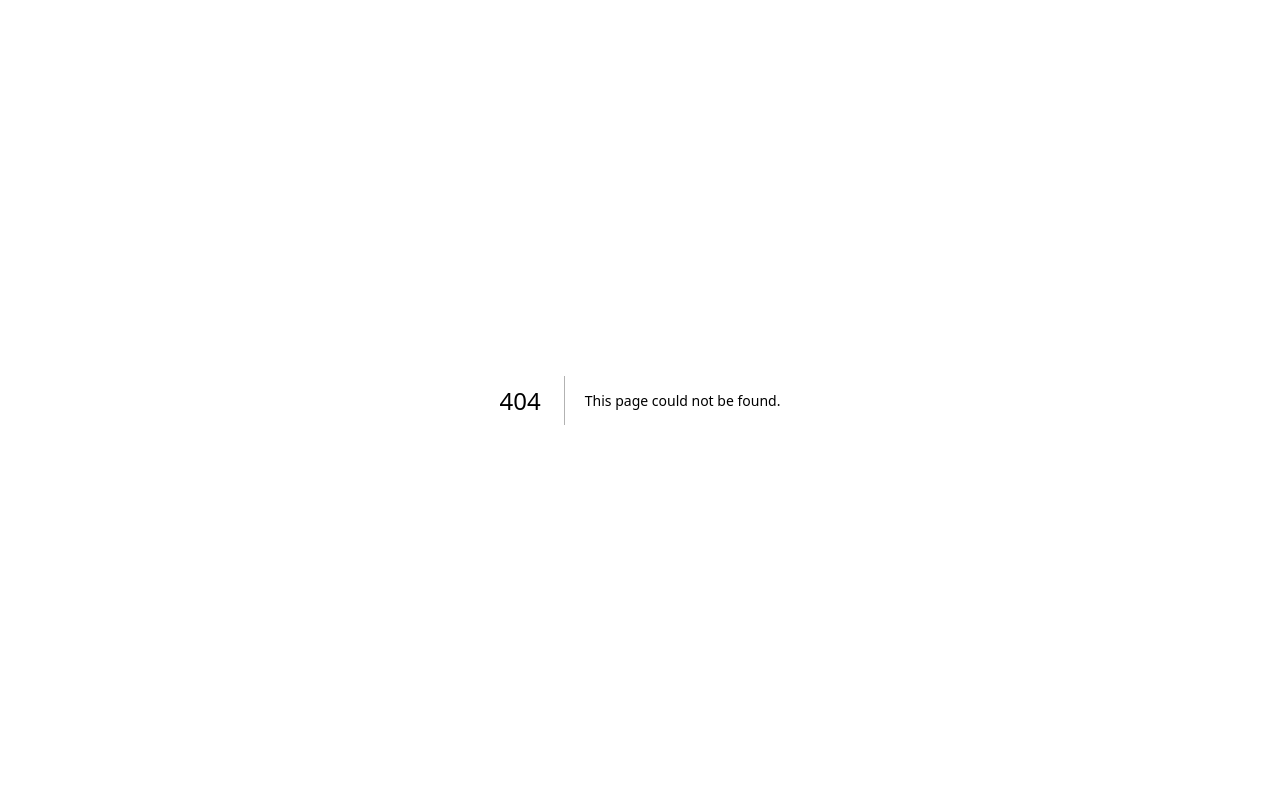
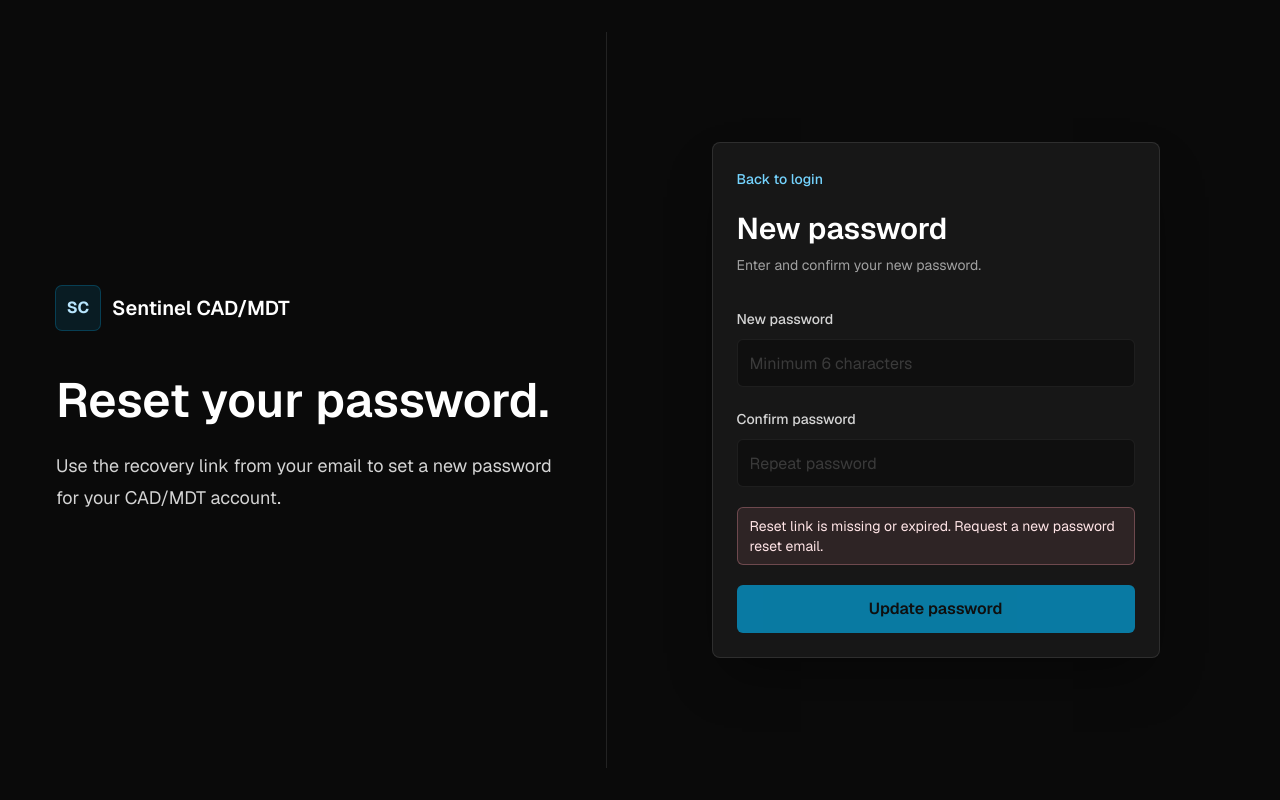
Before and after one commit to Firehorse101249/fivem-cad-mdt, a Next.js app: page /reset-password in a window 1280 px wide. Before the commit this address had no page. Built offline with nearby package versions, Linux system fonts and the light colour scheme; no server answers.

Commit message:
Create page.tsx

```diff
--- /dev/null
+++ b/app/reset-password/page.tsx
@@ -0,0 +1,241 @@
+"use client";
+
+import Link from "next/link";
+import { useRouter } from "next/navigation";
+import { FormEvent, useEffect, useState } from "react";
+import { getSupabaseBrowserClient } from "../_lib/supabase-client";
+
+type TokenState = "checking" | "ready" | "error";
+
+function getUrlTokens() {
+  const query = new URLSearchParams(window.location.search);
+  const hash = new URLSearchParams(window.location.hash.replace(/^#/, ""));
+
+  return {
+    accessToken: hash.get("access_token") ?? query.get("access_token"),
+    code: query.get("code") ?? hash.get("code"),
+    refreshToken: hash.get("refresh_token") ?? query.get("refresh_token"),
+  };
+}
+
+export default function ResetPasswordPage() {
+  const router = useRouter();
+  const [tokenState, setTokenState] = useState<TokenState>("checking");
+  const [password, setPassword] = useState("");
+  const [confirmPassword, setConfirmPassword] = useState("");
+  const [error, setError] = useState("");
+  const [success, setSuccess] = useState("");
+  const [isSubmitting, setIsSubmitting] = useState(false);
+
+  useEffect(() => {
+    let isActive = true;
+
+    async function prepareRecoverySession() {
+      const supabase = getSupabaseBrowserClient();
+
+      if (!supabase) {
+        if (isActive) {
+          setError("Supabase is not configured.");
+          setTokenState("error");
+        }
+        return;
+      }
+
+      const { accessToken, code, refreshToken } = getUrlTokens();
+
+      if (code) {
+        const { error: exchangeError } = await supabase.auth.exchangeCodeForSession(code);
+
+        if (!isActive) {
+          return;
+        }
+
+        if (exchangeError) {
+          setError(exchangeError.message);
+          setTokenState("error");
+          return;
+        }
+
+        setTokenState("ready");
+        window.history.replaceState(null, "", "/reset-password");
+        return;
+      }
+
+      if (accessToken && refreshToken) {
+        const { error: sessionError } = await supabase.auth.setSession({
+          access_token: accessToken,
+          refresh_token: refreshToken,
+        });
+
+        if (!isActive) {
+          return;
+        }
+
+        if (sessionError) {
+          setError(sessionError.message);
+          setTokenState("error");
+          return;
+        }
+
+        setTokenState("ready");
+        window.history.replaceState(null, "", "/reset-password");
+        return;
+      }
+
+      const { data } = await supabase.auth.getSession();
+
+      if (!isActive) {
+        return;
+      }
+
+      if (data.session) {
+        setTokenState("ready");
+      } else {
+        setError("Reset link is missing or expired. Request a new password reset email.");
+        setTokenState("error");
+      }
+    }
+
+    void prepareRecoverySession();
+
+    return () => {
+      isActive = false;
+    };
+  }, []);
+
+  async function handleSubmit(event: FormEvent<HTMLFormElement>) {
+    event.preventDefault();
+    setError("");
+    setSuccess("");
+
+    if (password !== confirmPassword) {
+      setError("Passwords must match.");
+      return;
+    }
+
+    if (password.length < 6) {
+      setError("Password must be at least 6 characters.");
+      return;
+    }
+
+    const supabase = getSupabaseBrowserClient();
+
+    if (!supabase) {
+      setError("Supabase is not configured.");
+      return;
+    }
+
+    setIsSubmitting(true);
+
+    const { error: updateError } = await supabase.auth.updateUser({
+      password,
+    });
+
+    if (updateError) {
+      setError(updateError.message);
+      setIsSubmitting(false);
+      return;
+    }
+
+    await supabase.auth.signOut();
+    await fetch("/api/auth/session", { method: "DELETE" });
+    setSuccess("Password updated. Redirecting to login.");
+
+    setTimeout(() => {
+      router.push("/login");
+      router.refresh();
+    }, 1200);
+  }
+
+  return (
+    <main className="grid min-h-screen bg-neutral-950 px-4 py-8 text-neutral-100 lg:grid-cols-[0.9fr_1fr]">
+      <section className="hidden items-center justify-center border-r border-white/10 p-10 lg:flex">
+        <div className="max-w-xl">
+          <Link href="/" className="mb-10 flex items-center gap-3">
+            <span className="grid size-11 place-items-center rounded-md bg-sky-400/10 font-bold text-sky-200 ring-1 ring-sky-400/30">
+              SC
+            </span>
+            <span className="text-xl font-semibold text-white">Sentinel CAD/MDT</span>
+          </Link>
+          <h1 className="text-5xl font-semibold leading-tight text-white">
+            Reset your password.
+          </h1>
+          <p className="mt-5 text-lg leading-8 text-neutral-300">
+            Use the recovery link from your email to set a new password for your
+            CAD/MDT account.
+          </p>
+        </div>
+      </section>
+
+      <section className="flex items-center justify-center">
+        <div className="w-full max-w-md rounded-lg border border-white/10 bg-neutral-900 p-6 shadow-2xl shadow-black/40">
+          <div className="mb-8">
+            <Link href="/login" className="text-sm font-medium text-sky-300 hover:text-sky-200">
+              Back to login
+            </Link>
+            <h2 className="mt-5 text-3xl font-semibold text-white">New password</h2>
+            <p className="mt-2 text-sm text-neutral-400">
+              Enter and confirm your new password.
+            </p>
+          </div>
+
+          <form onSubmit={handleSubmit} className="space-y-5">
+            <label className="block">
+              <span className="text-sm font-medium text-neutral-300">New password</span>
+              <input
+                type="password"
+                value={password}
+                onChange={(event) => setPassword(event.target.value)}
+                required
+                minLength={6}
+                disabled={tokenState !== "ready" || isSubmitting}
+                className="mt-2 h-12 w-full rounded-md border border-white/10 bg-neutral-950 px-3 text-white placeholder:text-neutral-600 focus:border-sky-300 disabled:cursor-not-allowed disabled:opacity-60"
+                placeholder="Minimum 6 characters"
+              />
+            </label>
+
+            <label className="block">
+              <span className="text-sm font-medium text-neutral-300">Confirm password</span>
+              <input
+                type="password"
+                value={confirmPassword}
+                onChange={(event) => setConfirmPassword(event.target.value)}
+                required
+                minLength={6}
+                disabled={tokenState !== "ready" || isSubmitting}
+                className="mt-2 h-12 w-full rounded-md border border-white/10 bg-neutral-950 px-3 text-white placeholder:text-neutral-600 focus:border-sky-300 disabled:cursor-not-allowed disabled:opacity-60"
+                placeholder="Repeat password"
+              />
+            </label>
+
+            {tokenState === "checking" ? (
+              <div className="rounded-md border border-sky-300/30 bg-sky-300/10 px-3 py-2 text-sm text-sky-100">
+                Checking reset link.
+              </div>
+            ) : null}
+
+            {success ? (
+              <div className="rounded-md border border-emerald-300/30 bg-emerald-300/10 px-3 py-2 text-sm text-emerald-100">
+                {success}
+              </div>
+            ) : null}
+
+            {error ? (
+              <div className="rounded-md border border-rose-300/30 bg-rose-300/10 px-3 py-2 text-sm text-rose-100">
+                {error}
+              </div>
+            ) : null}
+
+            <button
+              type="submit"
+              disabled={tokenState !== "ready" || isSubmitting}
+              className="inline-flex min-h-12 w-full items-center justify-center rounded-md bg-sky-400 px-4 py-3 font-semibold text-neutral-950 hover:bg-sky-300 disabled:cursor-not-allowed disabled:opacity-60"
+            >
+              {isSubmitting ? "Updating password" : "Update password"}
+            </button>
+          </form>
+        </div>
+      </section>
+    </main>
+  );
+}
```
